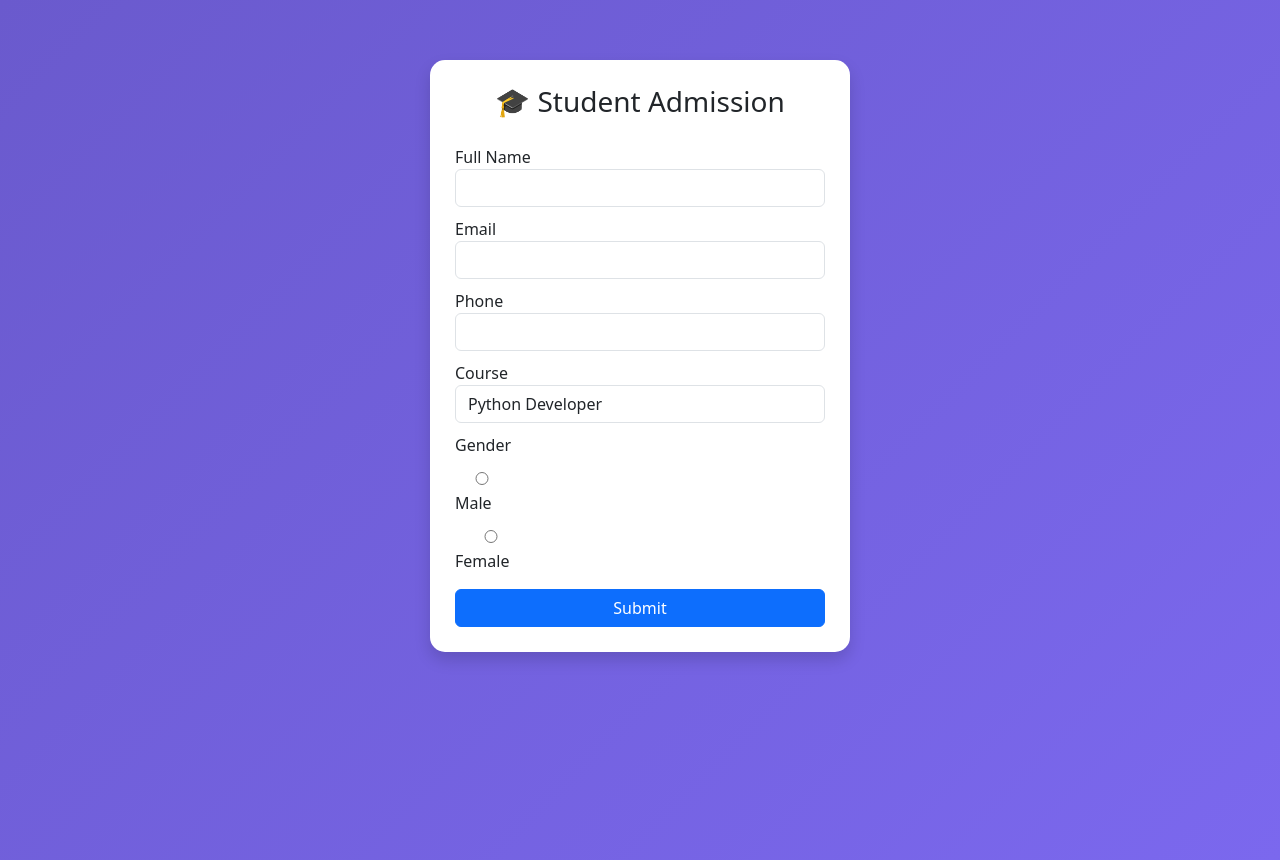
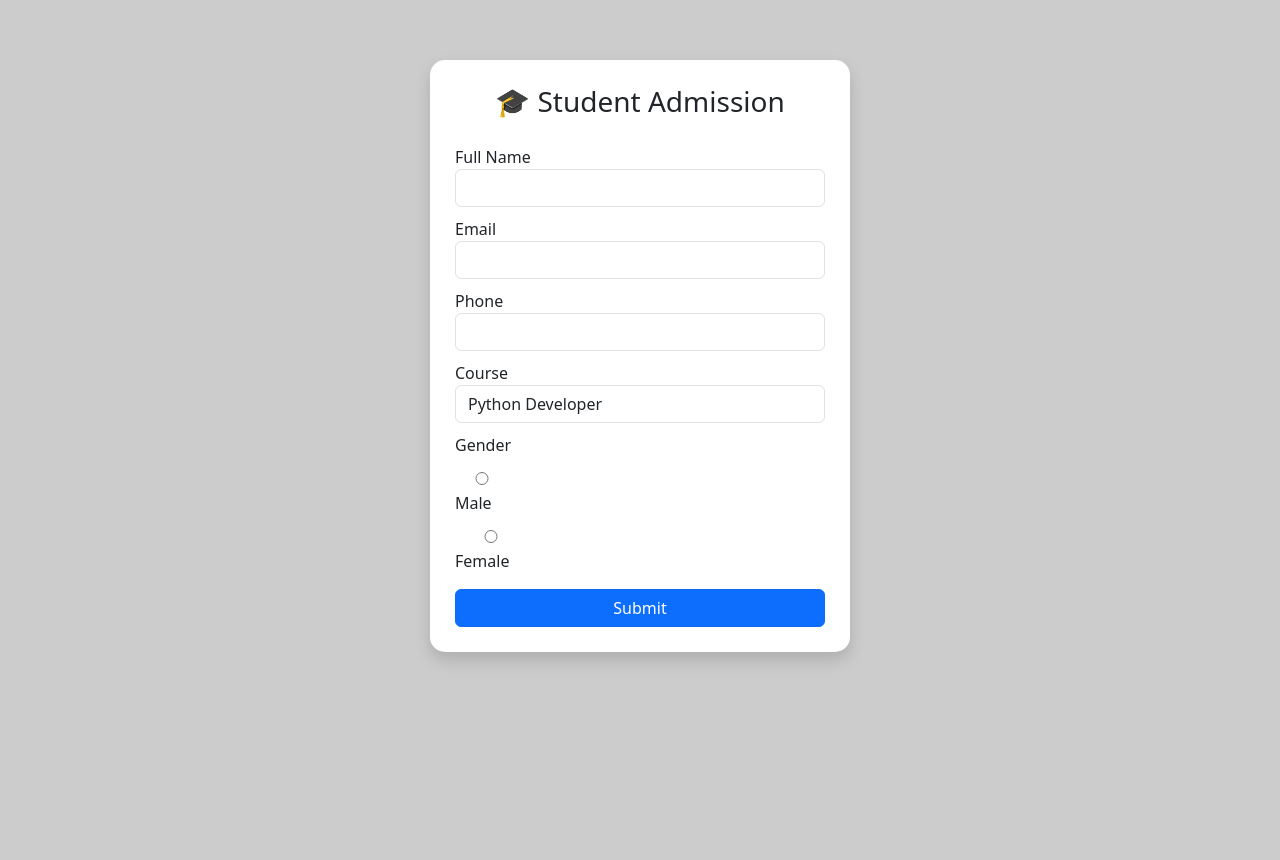
Before and after one commit to gopikas0408/csc-crm-project, a Django app: page / in a window 1280 px wide. Run offline with Django 5.2, Linux system fonts and the light colour scheme.

Commit message:
update tamplate background color

```diff
--- a/templates/admissions/fee.html
+++ b/templates/admissions/fee.html
@@ -9,7 +9,7 @@
 
     <style>
         body {
-            background: #eef2f7;
+            background: #ccc;
             font-family: 'Segoe UI';
         }
 
--- a/templates/admissions/form.html
+++ b/templates/admissions/form.html
@@ -10,7 +10,7 @@
 
     <style>
         body {
-            background: linear-gradient(135deg, #6a5acd, #7b68ee);
+            background: linear-gradient(135deg, #ccc, #ccc);
             min-height: 100vh;
         }
 
--- a/templates/admissions/student_detail.html
+++ b/templates/admissions/student_detail.html
@@ -10,7 +10,7 @@
 
     <style>
         body {
-            background: linear-gradient(135deg, #6a5acd, #7b68ee);
+            background: linear-gradient(135deg, #ccc, #ccc);
             min-height: 100vh;
         }
 
```
